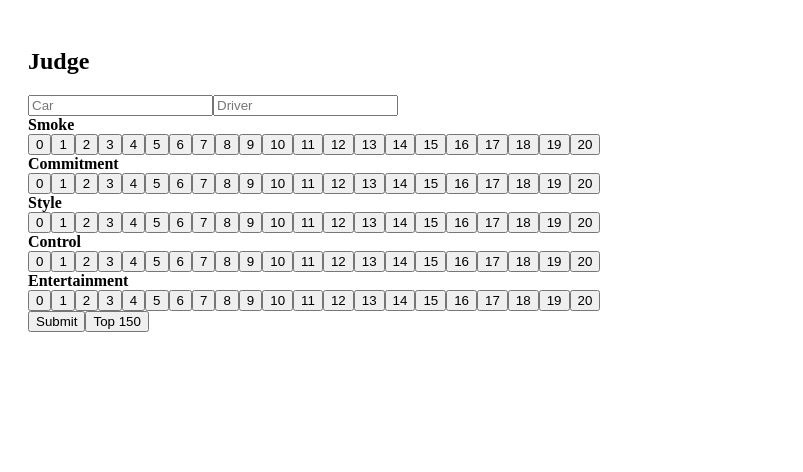
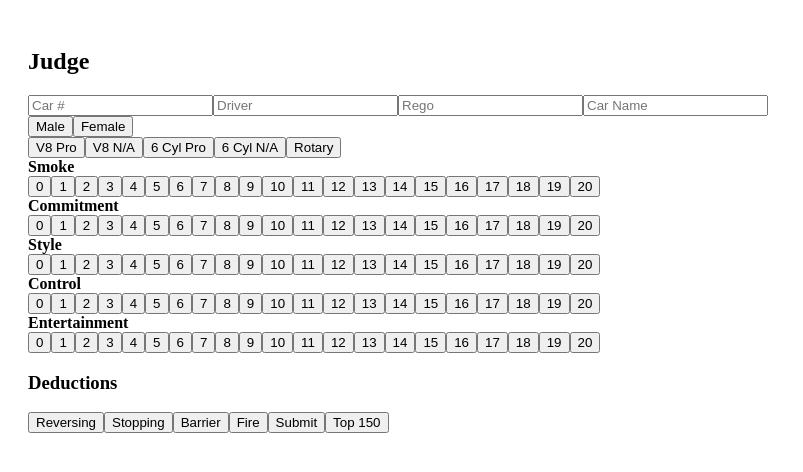
Before and after one commit to Les134/Autofest.Final-, a React (Create React App) app: page / in a window 1280 px wide. Shown: the top 472 px of the page, without its empty margins (0-803 px from the left). Built offline with nearby package versions, Linux system fonts and the light colour scheme.

Commit message:
Update App.js

```diff
--- a/src/App.js
+++ b/src/App.js
@@ -5,41 +5,46 @@ import { getFirestore, collection, addDoc, getDocs } from "firebase/firestore";
 const firebaseConfig = {
   apiKey: "AIzaSyB5NhDJMBwhMpUUL3XIHUnISTuCeQkXKS8",
   authDomain: "autofest-burnout-judging-848fd.firebaseapp.com",
-  projectId: "autofest-burnout-judging-848fd",
+  projectId: "autofest-burnout-judging-848fd"
 };
 
 const app = initializeApp(firebaseConfig);
 const db = getFirestore(app);
 
 const categories = [
-  { name: "Smoke", max: 20 },
-  { name: "Commitment", max: 20 },
-  { name: "Style", max: 20 },
-  { name: "Control", max: 20 },
-  { name: "Entertainment", max: 20 }
+  "Smoke","Commitment","Style","Control","Entertainment"
 ];
 
-const classes = ["V8 Pro","V8 N/A","6 Cyl","Rotary"];
+const classes = ["V8 Pro","V8 N/A","6 Cyl Pro","6 Cyl N/A","Rotary"];
 
-export default function App() {
+const deductionsList = ["Reversing","Stopping","Barrier","Fire"];
+
+export default function App(){
 
   const [car,setCar] = useState("");
   const [driver,setDriver] = useState("");
+  const [rego,setRego] = useState("");
+  const [carName,setCarName] = useState("");
+
+  const [gender,setGender] = useState("");
+  const [carClass,setCarClass] = useState("");
+
   const [scores,setScores] = useState({});
+  const [deductions,setDeductions] = useState({});
+
   const [saving,setSaving] = useState(false);
   const [top150,setTop150] = useState([]);
   const [screen,setScreen] = useState("judge");
 
-  const setScore = (cat,val)=>{
-    setScores(prev=>({...prev,[cat]:val}));
-  };
+  const setScore = (cat,val)=> setScores(prev=>({...prev,[cat]:val}));
+  const toggleDeduction = d => setDeductions(prev=>({...prev,[d]:!prev[d]}));
 
-  // 🔥 BULLETPROOF SUBMIT
+  // 🔥 FULL SAFE SUBMIT (NO FREEZE)
   const submit = async ()=>{
     if(saving) return;
 
-    if(!car && !driver){
-      alert("Enter car or driver");
+    if(!car && !driver && !rego && !carName){
+      alert("Enter at least ONE field");
       return;
     }
 
@@ -51,45 +56,43 @@ export default function App() {
     setSaving(true);
 
     const total = Object.values(scores).reduce((a,b)=>a+b,0);
+    const deductionsTotal = Object.values(deductions).filter(v=>v).length * 10;
+    const finalScore = total - deductionsTotal;
 
     try {
-
-      // ⏱ HARD TIMEOUT PROTECTION
       await Promise.race([
         addDoc(collection(db,"scores"),{
-          car,
-          driver,
-          finalScore: total,
+          car, driver, rego, carName,
+          gender, carClass,
+          scores,
+          finalScore,
           created: Date.now()
         }),
-        new Promise((_,reject)=>
-          setTimeout(()=>reject(new Error("timeout")),3000)
-        )
+        new Promise((_,reject)=>setTimeout(()=>reject(),3000))
       ]);
+    } catch {}
 
-      console.log("Saved");
-
-    } catch (err){
-      console.log("Save issue:", err.message);
-    }
-
-    // 🔥 ALWAYS RESET (NO FREEZE POSSIBLE)
+    // ✅ ALWAYS RESET (KEY FIX)
     setScores({});
+    setDeductions({});
     setCar("");
     setDriver("");
+    setRego("");
+    setCarName("");
+    setGender("");
+    setCarClass("");
+
     setSaving(false);
   };
 
-  // 🔥 ALWAYS WORKING TOP150
   const buildTop150 = async ()=>{
     const q = await getDocs(collection(db,"scores"));
     const data = q.docs.map(d=>d.data());
 
-    const sorted = data
-      .sort((a,b)=>b.finalScore-a.finalScore)
-      .slice(0,150);
+    setTop150(
+      data.sort((a,b)=>b.finalScore-a.finalScore).slice(0,150)
+    );
 
-    setTop150(sorted);
     setScreen("top150");
   };
 
@@ -112,18 +115,50 @@ export default function App() {
 
       <h2>Judge</h2>
 
-      <input placeholder="Car" value={car} onChange={e=>setCar(e.target.value)} />
-      <input placeholder="Driver" value={driver} onChange={e=>setDriver(e.target.value)} />
+      <input placeholder="Car #" value={car} onChange={e=>setCar(e.target.value)}/>
+      <input placeholder="Driver" value={driver} onChange={e=>setDriver(e.target.value)}/>
+      <input placeholder="Rego" value={rego} onChange={e=>setRego(e.target.value)}/>
+      <input placeholder="Car Name" value={carName} onChange={e=>setCarName(e.target.value)}/>
 
+      {/* Gender */}
+      <div>
+        <button onClick={()=>setGender("Male")} style={{background:gender==="Male"?"green":""}}>Male</button>
+        <button onClick={()=>setGender("Female")} style={{background:gender==="Female"?"green":""}}>Female</button>
+      </div>
+
+      {/* Classes */}
+      <div>
+        {classes.map(c=>(
+          <button key={c}
+            onClick={()=>setCarClass(c)}
+            style={{background:carClass===c?"blue":""}}>
+            {c}
+          </button>
+        ))}
+      </div>
+
+      {/* Scores */}
       {categories.map(cat=>(
-        <div key={cat.name}>
-          <strong>{cat.name}</strong><br/>
+        <div key={cat}>
+          <strong>{cat}</strong><br/>
           {Array.from({length:21},(_,i)=>(
-            <button key={i} onClick={()=>setScore(cat.name,i)}>
+            <button key={i}
+              onClick={()=>setScore(cat,i)}
+              style={{background:scores[cat]===i?"red":""}}>
               {i}
             </button>
           ))}
         </div>
+      ))}
+
+      {/* Deductions */}
+      <h3>Deductions</h3>
+      {deductionsList.map(d=>(
+        <button key={d}
+          onClick={()=>toggleDeduction(d)}
+          style={{background:deductions[d]?"red":""}}>
+          {d}
+        </button>
       ))}
 
       <button onClick={submit}>
```
